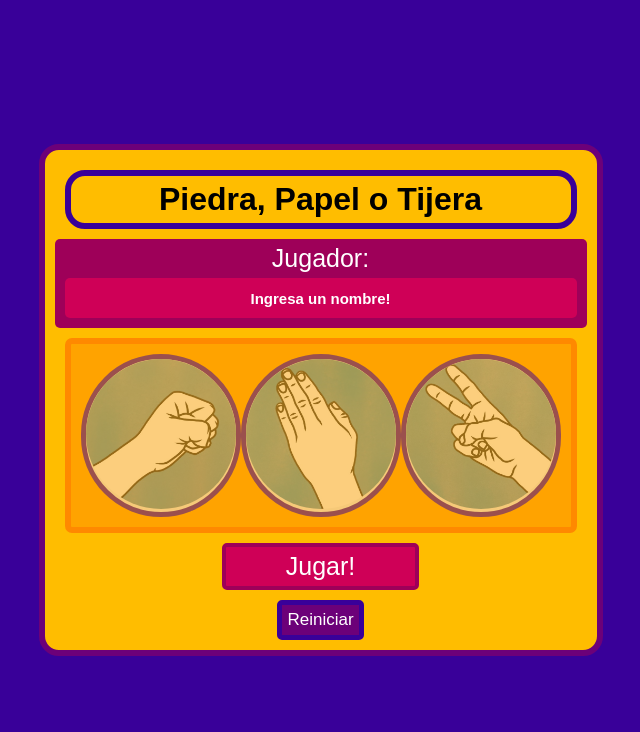
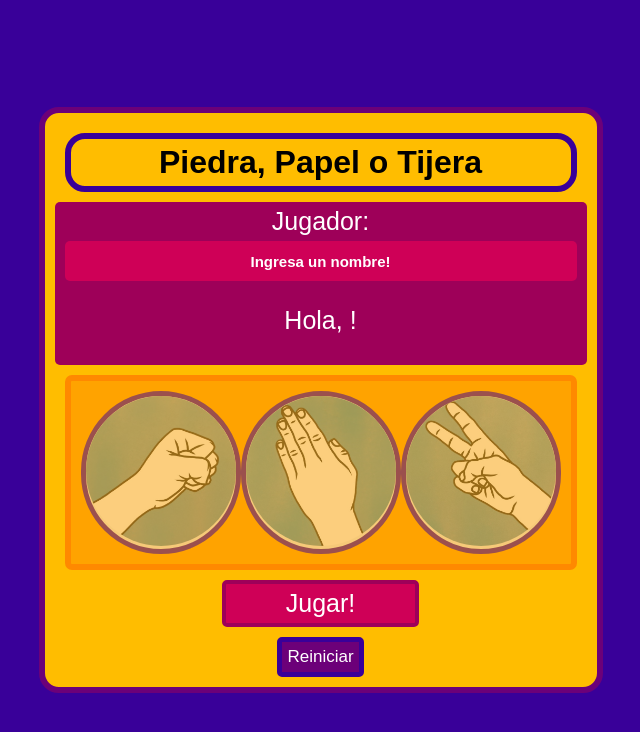
Before and after one commit to LuciaLlorensUNC/practico3, a React (Create React App) app: page / in a window 1280 px wide. Shown: the top 732 px of the page, without its empty margins (317-957 px from the left). Built offline with nearby package versions, Linux system fonts and the light colour scheme.

Commit message:
por fin obtencion nombre usuario

```diff
--- a/src/App.js
+++ b/src/App.js
@@ -1,3 +1,5 @@
+import React from 'react';
+import ObtencionNombre from './componentes/ObtencionNombre.jsx';
 import Papel from './img/Papel.jpg';
 import Piedra from './img/Piedra.jpg';
 import Tijera1 from './img/Tijera1.jpg';
@@ -21,21 +23,8 @@ function App() {
               <h1 data-testid="tituloJuego">Piedra, Papel o Tijera</h1>
             </div>
 
-            <div className="bloque" id="nombreJugador">
-              <label htmlFor="jugador">Jugador:</label>
-              <br />
-              {/*Campo de texto para el nombre del jugador*/}
-              <div className="inputNombre">
-                <input
-                  type="text"
-                  name="jugador"
-                  id="jugador"
-                  placeholder="Ingresa un nombre!"
-                  required=""
-                />
-              </div>
-              {/*Mensaje oculto; visible en el caso de que no se ingrese un nombre*/}
-              <p id="mensajeCampoVacíoNombre">Ingresa un nombre para jugar!</p>
+            <div>
+                <ObtencionNombre />
             </div>
 
             <div className="opciones">
--- /dev/null
+++ b/src/componentes/ObtencionNombre.jsx
@@ -0,0 +1,32 @@
+import { useState } from 'react';
+import '../App.css';
+
+function ObtencionNombre(props) {
+    const [nombre, setNombreJugador] = useState("");
+
+    const CambiarNombre = (e) => {
+        setNombreJugador(e.target.value);
+    };
+
+    return (
+        <div className="bloque" id="nombreJugador">
+            <label htmlFor="jugador">Jugador:</label>
+            <br />
+            <div className="inputNombre">
+                <input
+                    id="jugador"
+                    type="text"
+                    placeholder="Ingresa un nombre!"
+                    value={nombre}
+                    onChange={CambiarNombre}
+                    required=""
+                />
+            </div>
+            <p>Hola, {nombre}!</p> {/*Este mensaje también tendría que estar oculto o podría poner un botón que confirme el nombre*/}
+            {/*Mensaje oculto; visible en el caso de que no se ingrese un nombre*/}
+            <p id="mensajeCampoVacíoNombre">Ingresa un nombre para jugar!</p>
+        </div>
+    );
+}
+
+export default ObtencionNombre;
```
Also changed, not shown: src/componentes/JugadaPC.jsx (added), src/componentes/Usuario.jsx (deleted).
